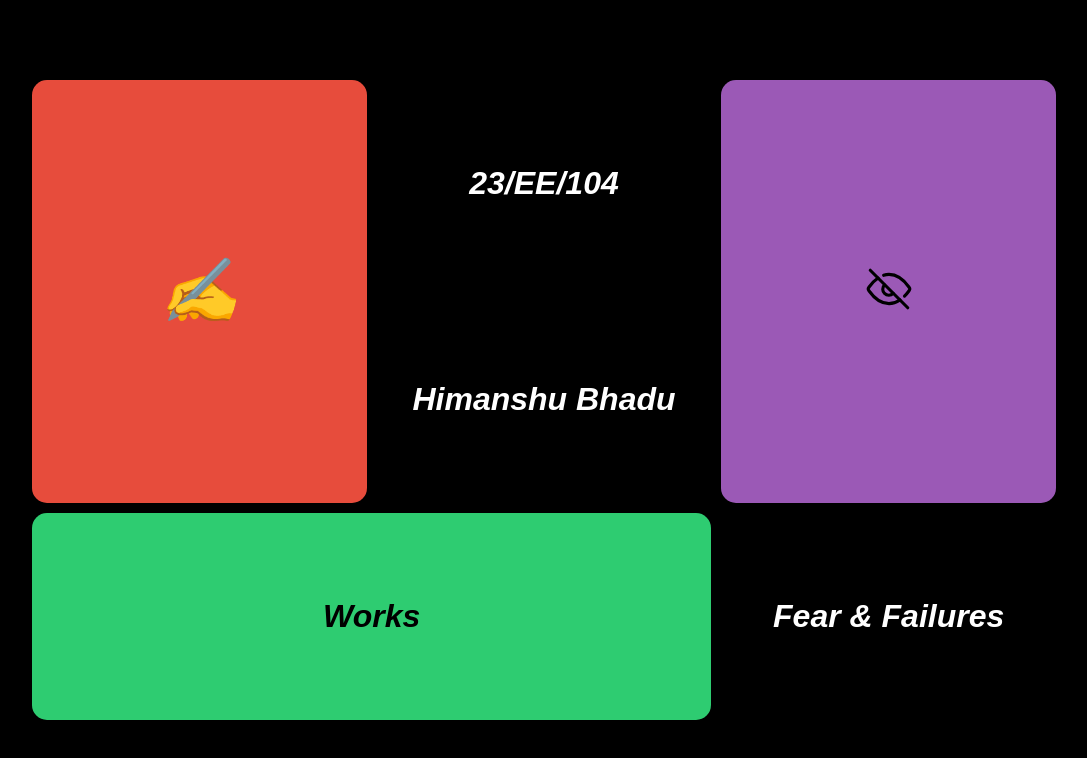
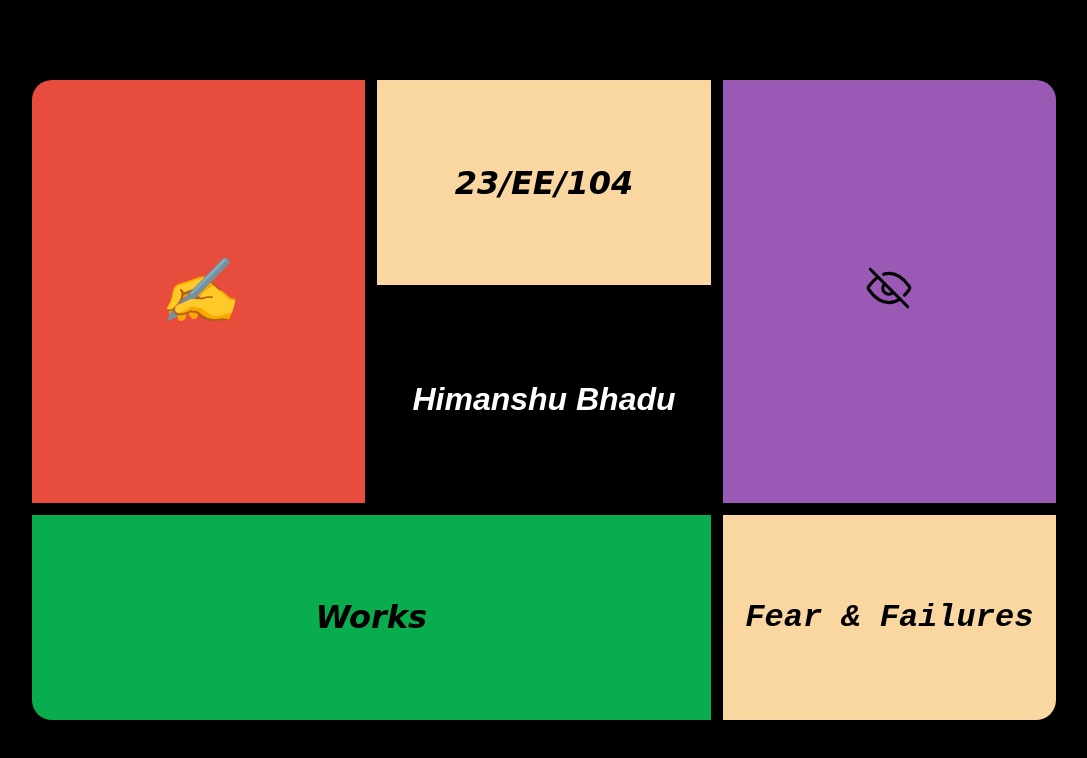
Before and after one commit to Himanshu-bhadu/GDSC-, a plain HTML site: page index.html in a window 1280 px wide. Shown: the whole page, without its empty margins (96-1183 px from the left). Drawn offline with Linux system fonts and the light colour scheme.

Commit message:
styles.css

```diff
--- a/styles.css
+++ b/styles.css
@@ -16,45 +16,55 @@ body {
     display: grid;
     height: 80vh;
     width: 80vw;
-    gap: 10px;
+    gap: 12px;
     grid-template-rows: 1fr 1fr 1fr;
     grid-template-columns: 1fr 1fr 1fr;
 }
 .box {
     display: flex;
-    border-radius: 15px;
+    color: #ffffff;
     justify-content: center;
     align-items: center;
     font-size: 2em;
     font-weight: bold;
-    color: #fff;
 }
 .red {
     background-color: #E74C3C;
     grid-column: 1 / 2;
     grid-row: 1 / 3;
+    border-top-left-radius: 20px;
 }
 .purple {
     background-color: #9B59B6;
     grid-row: 1/3;
+    border-top-right-radius: 20px;
 }
-.beige {
+.skin {
     background-color: #FAD7A0;
-    color: #000;
+    color: #000000;
+    font-family: Apple Chancery, cursive;
     text-align: center;
 }
+.bottom {
+    background-color: #FAD7A0;
+    color: #000000;
+    font-family: OCR A Std, monospace;
+    text-align: center;
+    border-bottom-right-radius: 20px;
+}
 .green {
-    background-color: #2ECC71;
+    background-color: #0aad4e;
+    font-family: Apple Chancery, cursive;
     color: #000;
     grid-column: 1 / 3;
+    border-bottom-left-radius: 20px;
 }
 .black {
     background-color: #000;
+    font-size: 2em;
     grid-column: 2 / 3;
     grid-row: 2 / 3;
     font-family: 'Cursive', sans-serif;
-    font-size: 2em;
-    font-style: italic;
 }
 .icon {
     font-size: 2em;
```
